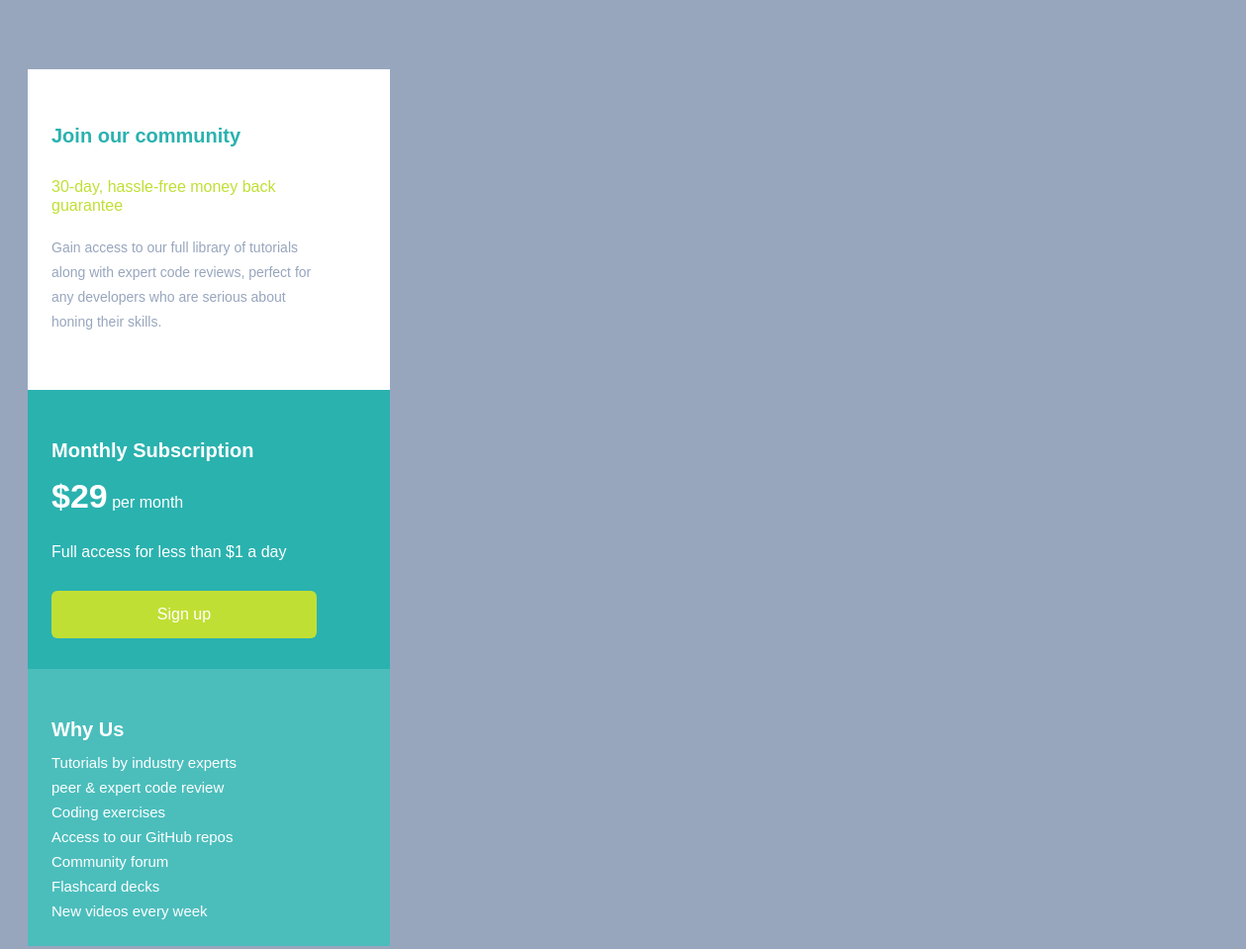
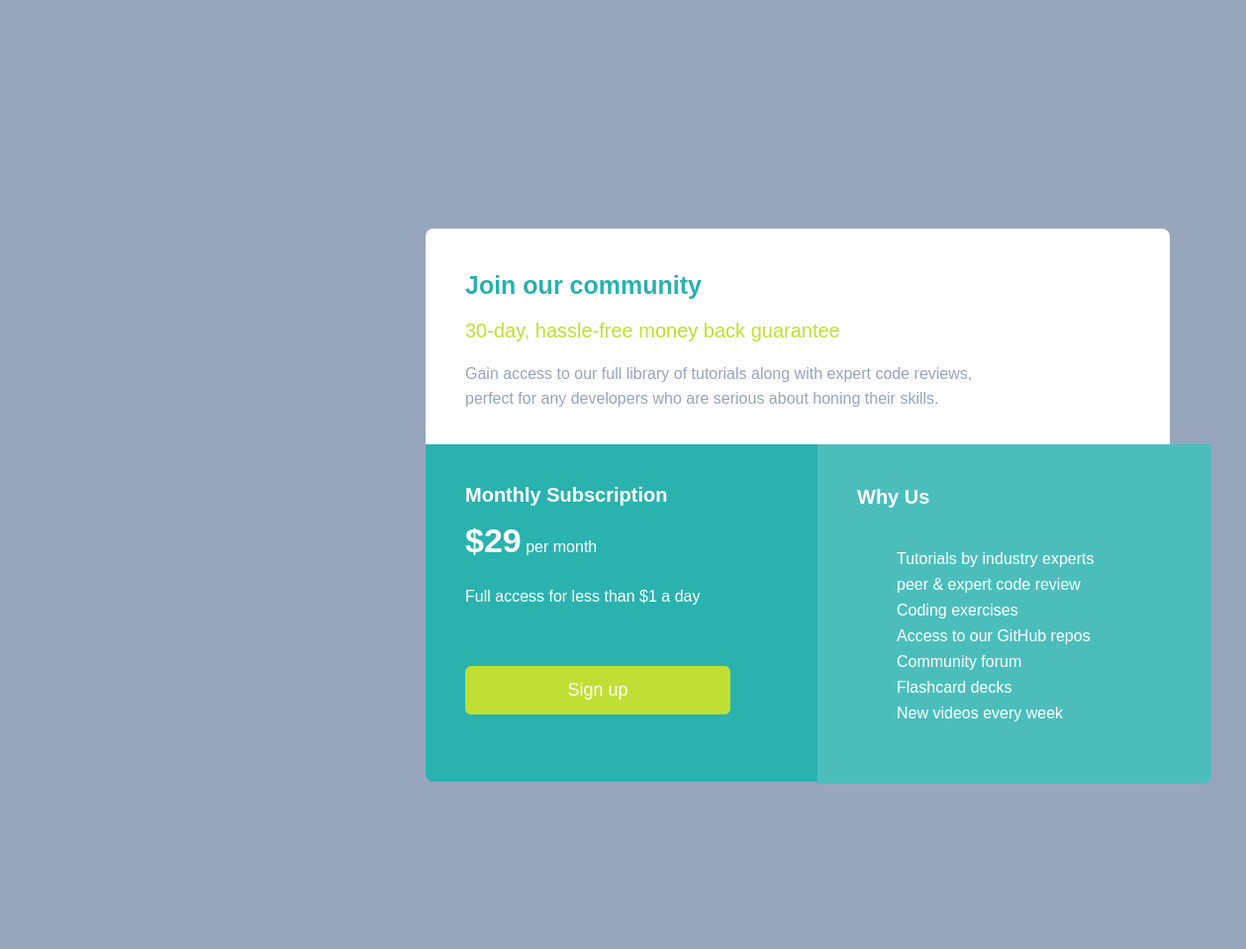
Before and after one commit to realadebimpe/single-price-grid-component, a plain HTML site: page index.html in a window 1536 px wide. Shown: the whole page at 99% size, without its empty margins (0-1259 px from the left). Drawn offline with Linux system fonts and the light colour scheme.

Commit message:
modified css and htnl

```diff
--- a/css/style.css
+++ b/css/style.css
@@ -102,6 +102,7 @@ button{
     border-radius: 6px;
     font-size: 16px;
     color: white;
+    margin-top: 0;
 }
 
 .section-3{
@@ -111,7 +112,7 @@ button{
     padding: 24px;
 }
 
-h1{
+.why{
     font-size: 20px;
     font-weight: 700;
     color: white;
@@ -125,3 +126,84 @@ li{
     font-weight: 400;
     margin-bottom: 8px;
 }
+
+@media only screen and (min-width:1440px) {
+    .page-wrapper{
+        padding: 161px 402px;
+    }
+
+    .section-1{
+        width: 635px;
+        height: 218px;
+        padding: 0 77px 0 40px;
+        border-radius: 8px 8px 0 0;
+    }
+
+    .join{
+        width: 240px;
+        font-size: 25px;
+        font-weight: 700;
+        padding-top: 43px;
+        margin-top: 0;
+    }
+
+    .hassle{
+        width: 400px;
+        margin: 22px 0 0 0;
+        font-size: 20px;
+    }
+
+    .gain{
+        width: 518px;
+        line-height: 25px;
+        font-size: 16px;
+    }
+
+    .down{
+        display: flex;
+
+    }
+
+    .section-2{
+        /* width:  317px; */
+        border-radius: 0 0 0 8px;
+        height: 261px;
+        padding: 40px 88px 40px 40px;
+    }
+
+    .monthly{
+        width: 220px;
+        margin-top: 0;
+    }
+
+    .full{
+        /* margin-bottom: 32px; */
+        width: 240px;
+    }
+    button{
+        font-size: 18px;
+        padding: 14px 90px;
+        margin-top: 31px;
+    }
+
+    .section-3{
+        /* width:  319px; */
+        border-radius: 0 0 8px 0;
+        height: 261px;
+        padding: 42px 88px 40px 40px;
+
+    }
+    .why{
+        /* width: 60px;
+        font-size: 20px; */
+        margin-bottom: 42px;
+        margin-top: 0;
+    }
+
+   ul li{
+        width: 230px;
+        /* margin-right: 40px; */
+        font-size: 16px;
+        padding-inline-start: 0;
+    }
+}
--- a/index.html
+++ b/index.html
@@ -15,6 +15,7 @@
             <p class="gain">Gain access to our full library of tutorials along with expert code reviews, perfect for any developers who are serious about honing their skills.</p>
         </div>
 
+        <div class="down">
             <div class="section-2">
                 <h1 class="monthly">Monthly Subscription</h1>
                 <h2>$29<span> per month</span></h2>
@@ -23,14 +24,19 @@
             </div>
 
             <div class="section-3">
-            <h1>Why Us</h1>
+                <h1 class="why">Why Us</h1>
+
+                <ul>
                     <li>Tutorials by industry experts</li>
                     <li>peer & expert code review</li>
                     <li>Coding exercises</li>
                     <li>Access to our GitHub repos</li>
                     <li>Community forum</li>
                     <li>Flashcard decks</li>
-             <li>New videos every week</p>
+                    <li>New videos every week</l1>
+                </ul>
+
+            </div>
 
         </div>
 
```
Lines whose indentation alone changed are shown as unchanged.
